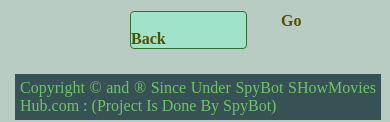
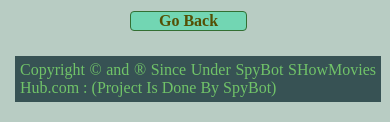
Before and after one commit to UserBadboy/spybotmovieshub, a plain HTML site: page gadar2.html in a window 390 px wide. Shown: the part 1580-1702 px from the top of the page. Drawn offline with Linux system fonts and the light colour scheme.

Commit message:
Add files via upload

```diff
--- a/gadar2.html
+++ b/gadar2.html
@@ -127,6 +127,8 @@
             font-weight: bold;
         }
 
+
+
         .footer {
             margin-top: 10px;
             margin-left: 40px;
@@ -192,16 +194,17 @@
 
                 border: 1px solid rgb(51, 111, 51);
                 border-radius: 4px;
-                background-color: rgba(127, 255, 212, 0.437);
+                background-color: rgba(23, 225, 158, 0.437);
                 margin-left: 130px;
                 width: 115px;
+
             }
 
 
             .buttom-back-btn a {
                 text-decoration: none;
                 color: rgb(85, 79, 3);
-                padding-left: 150px;
+               margin-left: 8px;
 
             }
 
@@ -615,7 +618,7 @@
 
     </div1>
     <div class="buttom-back-btn">
-        <a href="index.html"> Go Back </a>
+        <a class="back" href="index.html"> Go Back </a>
 
     </div>
 
```
Also changed, not shown: bhediya.html (+2 -1 lines), bholaa.html (+5 -2 lines), chhatriwali.html (+6 -4 lines), drishyam.html (+2 -1 lines), faraaz.html (+3 -1 lines).
